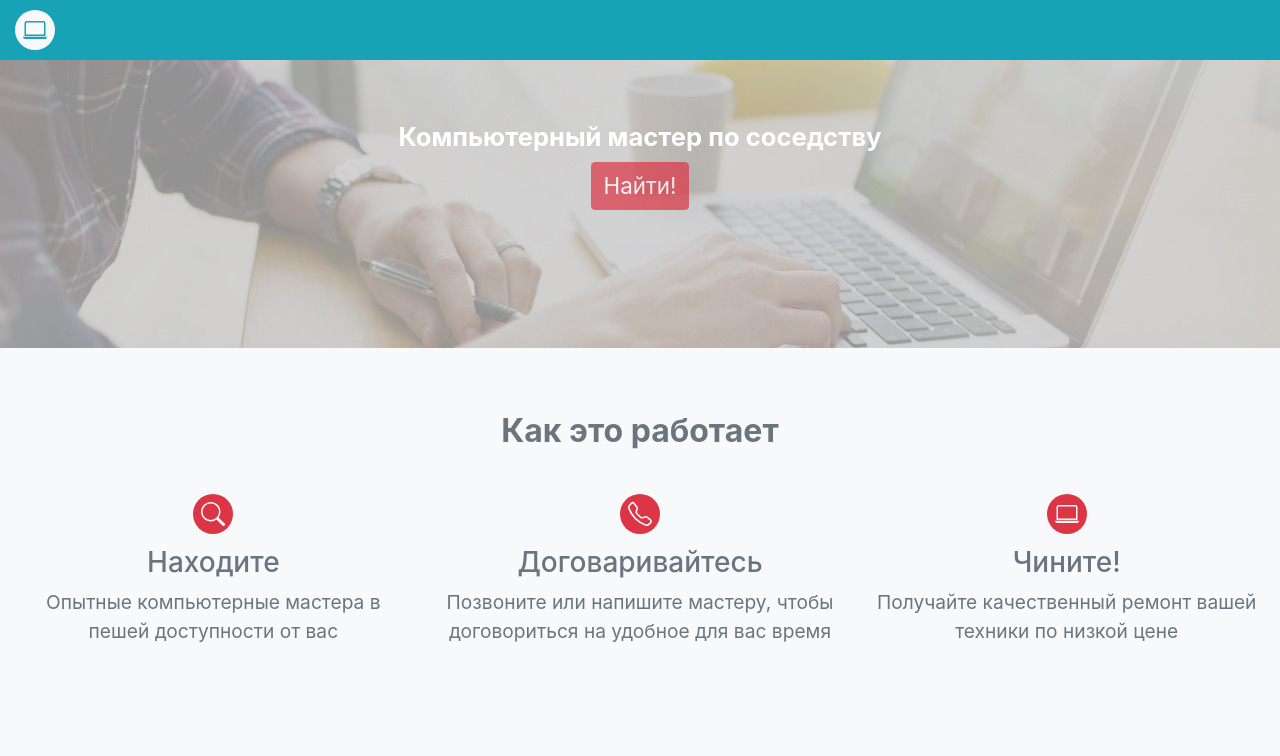
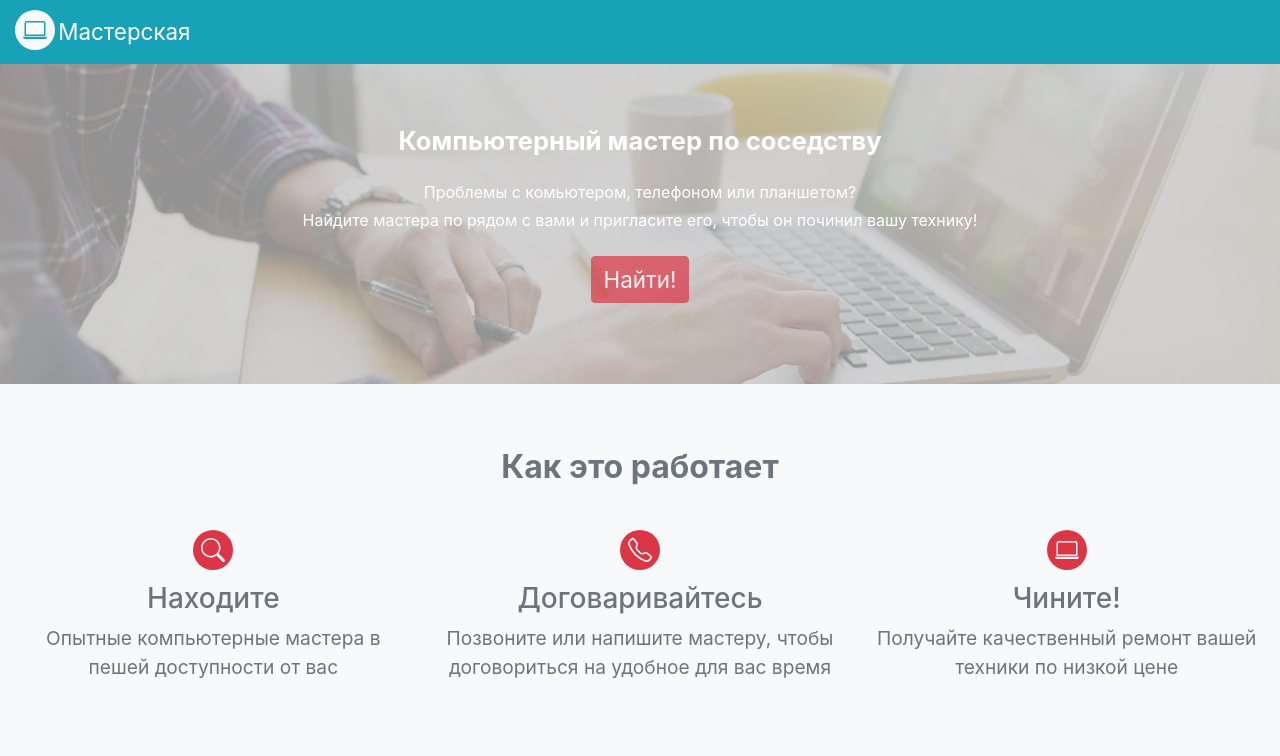
Before and after one commit to commandercool/tech-watch, a Vue app: page / in a window 1280 px wide. Shown: the top 756 px of the page. Built offline with nearby package versions, Linux system fonts and the light colour scheme; what vue-plugin-load-script would draw is missing.

Commit message:
Simplify GUI

```diff
--- a/src/components/Header.vue
+++ b/src/components/Header.vue
@@ -1,12 +1,15 @@
 <template>
     <b-row class="top-bar" variant="info">
-        <router-link to="/">
-            <b-col>
-                <span style="font-size: 2.5rem">
+        <b-col>
+            <router-link to="/">
+                <div style="font-size: 2.5rem; float: left">
                     <b-icon-laptop class="rounded-circle bg-light p-2" variant="info"></b-icon-laptop>
-                </span>
-            </b-col>
-        </router-link>
+                </div>
+                <div style="float: left; color: white; line-height: 4rem; font-size: 1.4rem; margin-left: .2rem;">
+                    Мастерская
+                </div>
+            </router-link>
+        </b-col>
     </b-row>
 </template>
 
--- a/src/components/MasterCardFull.vue
+++ b/src/components/MasterCardFull.vue
@@ -33,10 +33,10 @@
                 <b-row style="margin-top: 10px">
                     <b-col sm>
                         <b-button variant="info">
-                            <b-icon-telephone-fill></b-icon-telephone-fill>Позвонить
+                            <b-icon-telephone-fill></b-icon-telephone-fill> Позвонить
                         </b-button>
                         <b-button variant="info" style="margin-left: 6px">
-                            <b-icon-chat-text-fill></b-icon-chat-text-fill>Написать
+                            <b-icon-chat-text-fill></b-icon-chat-text-fill> Написать
                         </b-button>
                     </b-col>
                 </b-row>
--- a/src/components/MasterSearchResults.vue
+++ b/src/components/MasterSearchResults.vue
@@ -11,10 +11,10 @@
                     <b-dropdown-item >По рейтингу</b-dropdown-item>
                     <b-dropdown-item >По расстоянию и рейтингу</b-dropdown-item>
                 </b-dropdown>
-                <b-button variant="info" style="margin-left: 4px; ">
+                <!-- <b-button variant="info" style="margin-left: 4px; ">
                     <b-icon-geo-alt></b-icon-geo-alt>
                     Показать на карте
-                </b-button>
+                </b-button> -->
             </b-col>
         </b-row>
         <MasterCard :master="master" v-for="master in masterListFiltered" :key="master.name" />
--- a/src/components/MobileTopBar.vue
+++ b/src/components/MobileTopBar.vue
@@ -24,16 +24,6 @@
                     :active="sort.disrat"
                 >По расстоянию и рейтингу</b-dropdown-item>
             </b-dropdown>
-            <b-button
-                variant="outline-info"
-                style="margin-left: 4px"
-                @click="filtersDisplayed = true"
-            >
-                <b-icon-filter-circle></b-icon-filter-circle>
-            </b-button>
-            <b-button variant="outline-info" style="margin-left: 4px">
-                <b-icon-geo-alt></b-icon-geo-alt>
-            </b-button>
         </b-col>
 </template>
 
--- a/src/pages/HomePage.vue
+++ b/src/pages/HomePage.vue
@@ -2,8 +2,17 @@
     <div>
         <Header />
         <b-row>
-            <b-col lg class="landing main-home">
+            <b-col lg class="landing main-home" style="height: 20rem">
                 <div class="slogan">Компьютерный мастер по соседству</div>
+                <div style="margin-top: 2rem">
+                    <p class="slogan-description">
+                        Проблемы с комьютером, телефоном или планшетом?
+                    </p>
+                    <p class="slogan-description">
+                        Найдите мастера по рядом с вами и пригласите его, чтобы
+                        он починил вашу технику!
+                    </p>
+                </div>
                 <div>
                     <router-link to="/search">
                         <b-button variant="danger" class="search-button">Найти!</b-button>
@@ -41,8 +50,7 @@
             <b-col id="master" lg class="main-home become-master" style="height: 20rem">
                 <div class="slogan">Зарегистрироваться как мастер</div>
                 <div style="margin-top: 2rem">
-                    <p
-                        class="slogan-description"
+                    <p class="slogan-description"
                     >Разбираетесь в компьютерах? Умеете переустанавливать Windows?</p>
                     <p class="slogan-description">Регистрируйтесь на сайте и помогайте соседям!</p>
                 </div>
--- a/src/pages/SearchMasterPage.vue
+++ b/src/pages/SearchMasterPage.vue
@@ -2,11 +2,11 @@
     <div>
         <Header />
         <b-row id="main">
-            <DesktopNavigation />
+            <b-col md="3" class="d-md-block d-none navigation">
+            </b-col>
             <MobileTopBar />
             <MasterSearchResults />
         </b-row>
-        <!-- <MobileBottomBar /> -->
         <Footer />
     </div>
 </template>
@@ -14,18 +14,14 @@
 <script>
 import MobileTopBar from '../components/MobileTopBar.vue';
 import MasterSearchResults from '../components/MasterSearchResults.vue';
-// import MobileBottomBar from '../components/MobileBottomBar.vue';
 import Header from '../components/Header.vue';
-import DesktopNavigation from '../components/DesktopNavigation.vue';
 import Footer from '../components/Footer.vue'
 
 export default {
     components: {
         MobileTopBar,
         MasterSearchResults,
-        // MobileBottomBar,
         Header,
-        DesktopNavigation,
         Footer
     },
 };
```
Also changed, not shown: 1 other file (tests, documents, lock files or other folders).
